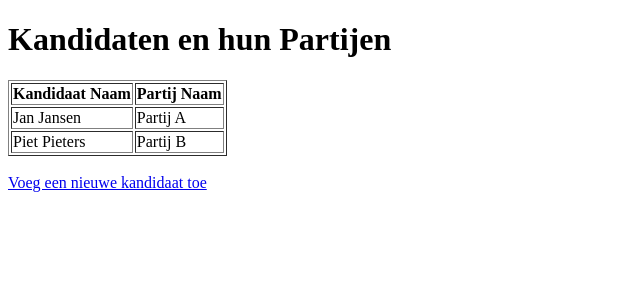
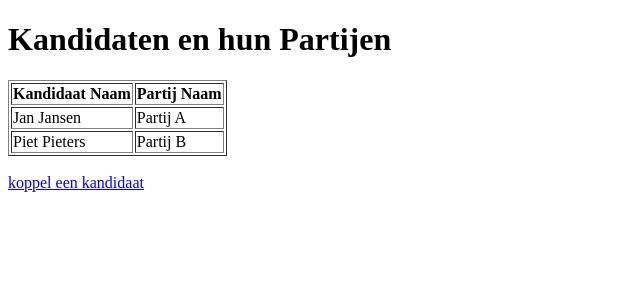
Before and after one commit to MaohuaFan/Examen-opdracht, a PHP site: page /src/koppelen/read.php in a window 1280 px wide. Shown: the top 300 px of the page, without its empty margins (0-640 px from the left). Run offline with PHP 8.4, Linux system fonts and the light colour scheme; data comes from the database, SQL or seed files in the repository.

Commit message:
kleine fix bij koppelen

```diff
--- a/src/koppelen/read.php
+++ b/src/koppelen/read.php
@@ -37,6 +37,6 @@ $kandidaten = $stmt->fetchAll();
     </table>
 
     <br>
-    <a href="insert.php">Voeg een nieuwe kandidaat toe</a>
+    <a href="insert.php">koppel een kandidaat</a>
 </body>
 </html>
```
